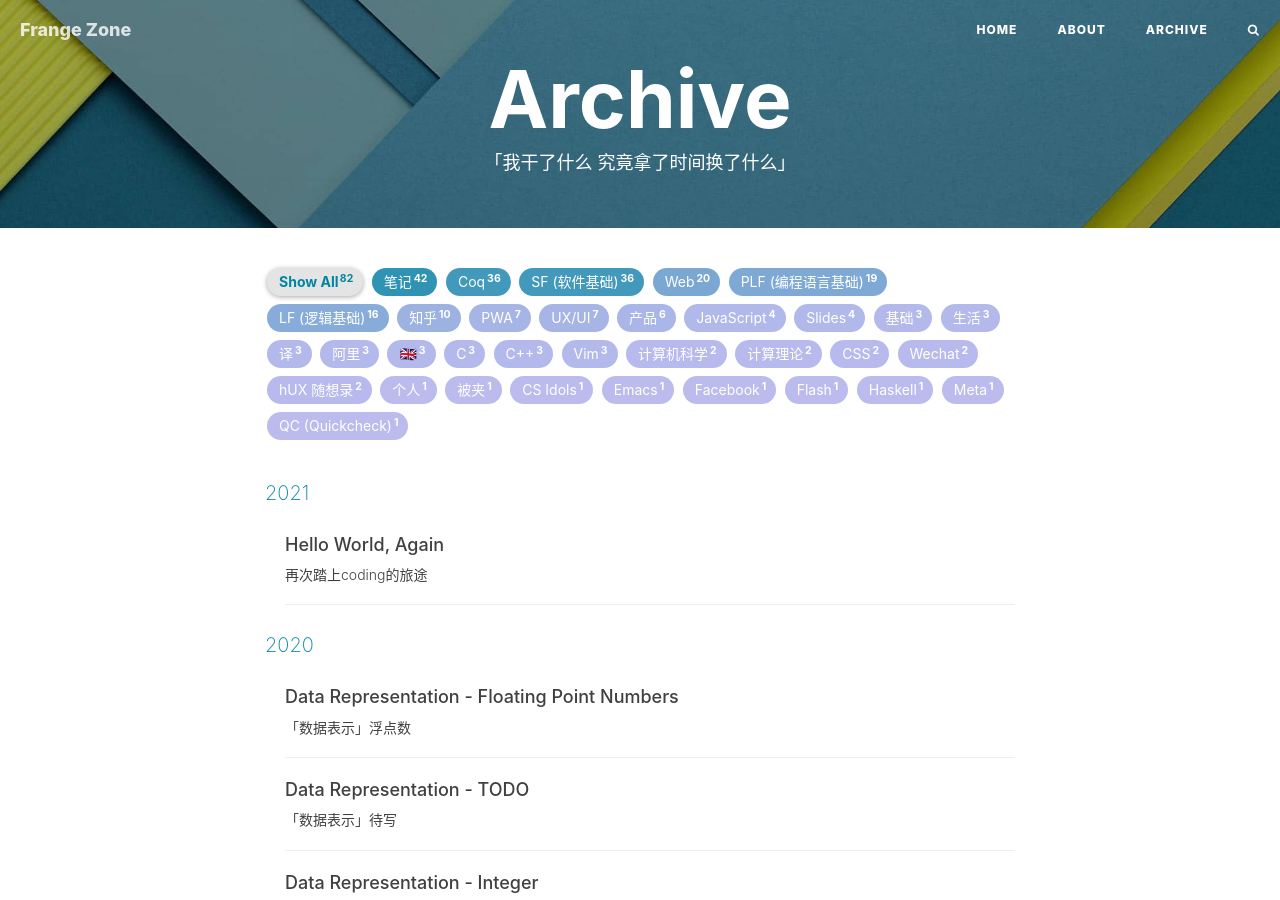
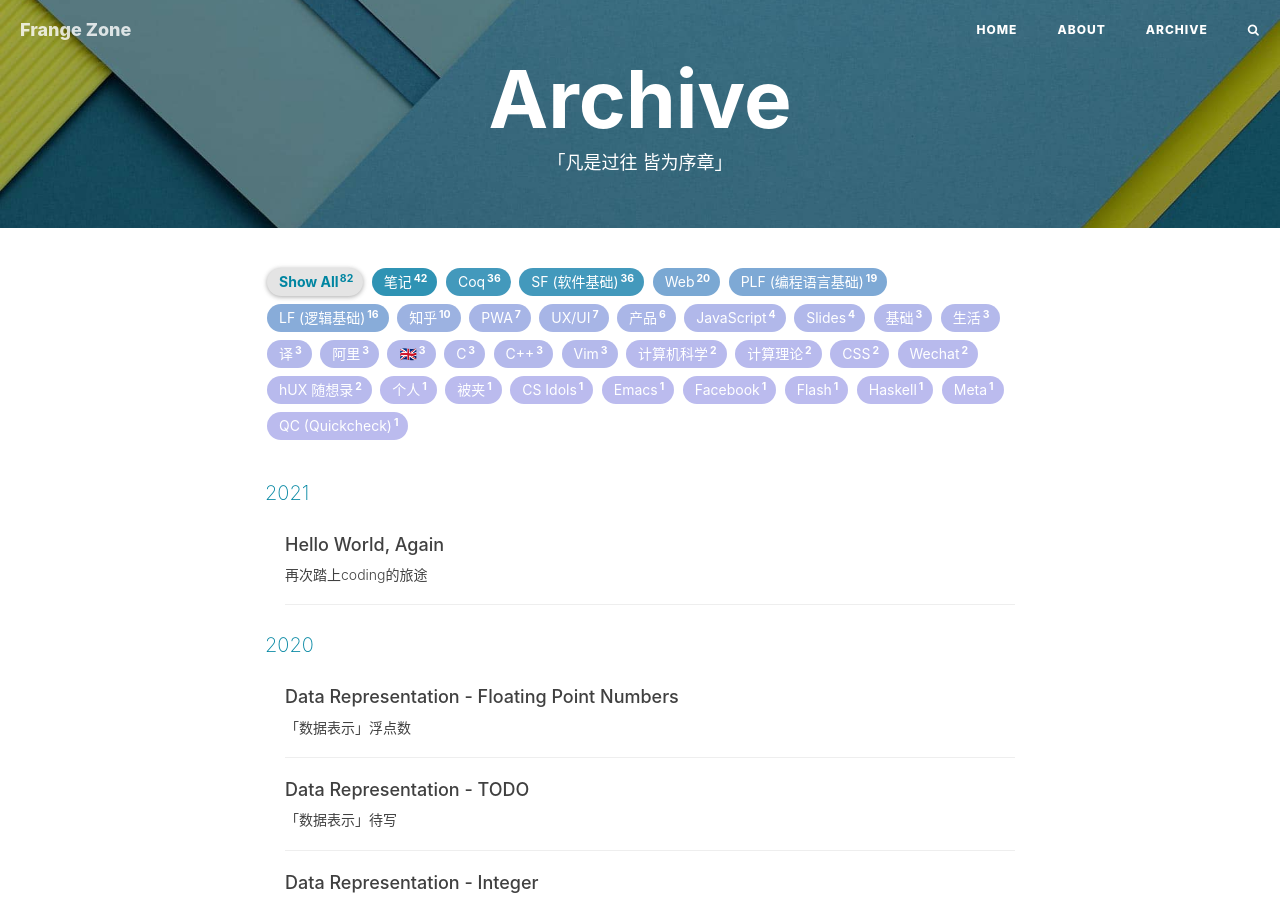
Before and after one commit to frangezone/frangezone, a Jekyll site: the page built from archive.html, in a window 1280 px wide and 900 px high. Built offline with Jekyll 4.4.1, drawn with Linux system fonts in a browser that asks for light colours; nearby versions of some CDN libraries; comment, search, counter and statistics services are not loaded.

Commit message:
Update archive.html

```diff
--- a/archive.html
+++ b/archive.html
@@ -1,7 +1,7 @@
 ---
 title: Archive
 layout: default
-description: "「我干了什么 究竟拿了时间换了什么」"
+description: "「凡是过往 皆为序章」"
 header-img: "img/tag-bg.jpg"
 ---
 
```
